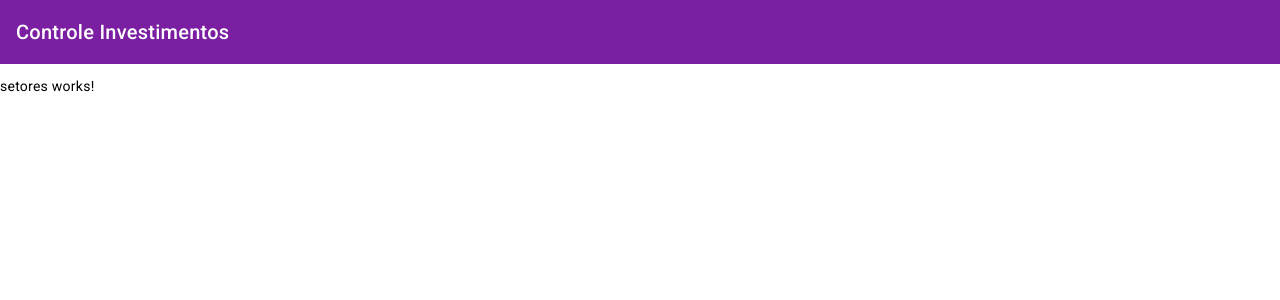
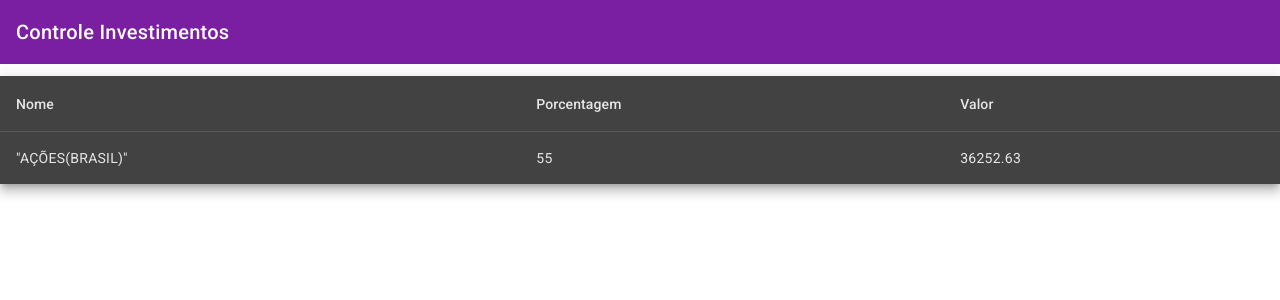
Before and after one commit to hugohasth/controleInvestimentos-front, an Angular app: page /setores in a window 1280 px wide. Shown: the top 300 px of the page. Built offline with nearby package versions, Linux system fonts and the light colour scheme.

Commit message:
Criado objetos para mostrar a primeira tabela usando o angular material

```diff
--- /dev/null
+++ b/src/app/setores/model/setor.ts
@@ -0,0 +1,6 @@
+export interface Setor {
+	_id: string;
+	nome: string;
+	porcentagem: number;
+	valor: number;
+}
--- a/src/app/setores/setores.module.ts
+++ b/src/app/setores/setores.module.ts
@@ -1,5 +1,6 @@
 import { NgModule } from '@angular/core';
 import { CommonModule } from '@angular/common';
+import { MatTableModule } from '@angular/material/table';
 
 import { SetoresRoutingModule } from './setores-routing.module';
 import { SetoresComponent } from './setores/setores.component';
@@ -11,7 +12,8 @@
   ],
   imports: [
     CommonModule,
-    SetoresRoutingModule
+    SetoresRoutingModule,
+    MatTableModule
   ]
 })
 export class SetoresModule { }
--- a/src/app/setores/setores/setores.component.html
+++ b/src/app/setores/setores/setores.component.html
@@ -1 +1,26 @@
-<p>setores works!</p>
+<table mat-table [dataSource]="setores" class="mat-elevation-z8">
+
+  <!--- Note that these columns can be defined in any order.
+        The actual rendered columns are set as a property on the row definition" -->
+
+  <!-- Nome Column -->
+  <ng-container matColumnDef="nome">
+    <th mat-header-cell *matHeaderCellDef> Nome </th>
+    <td mat-cell *matCellDef="let element"> {{element.nome}} </td>
+  </ng-container>
+
+  <!-- Porcentagem Column -->
+  <ng-container matColumnDef="porcentagem">
+    <th mat-header-cell *matHeaderCellDef> Porcentagem </th>
+    <td mat-cell *matCellDef="let element"> {{element.porcentagem}} </td>
+  </ng-container>
+
+  <!-- Symbol Column -->
+  <ng-container matColumnDef="valor">
+    <th mat-header-cell *matHeaderCellDef> Valor </th>
+    <td mat-cell *matCellDef="let element"> {{element.valor}} </td>
+  </ng-container>
+
+  <tr mat-header-row *matHeaderRowDef="displayedColumns"></tr>
+  <tr mat-row *matRowDef="let row; columns: displayedColumns;"></tr>
+</table>
--- a/src/app/setores/setores/setores.component.ts
+++ b/src/app/setores/setores/setores.component.ts
@@ -1,10 +1,20 @@
-import { Component } from '@angular/core';
+import { Component, OnInit } from '@angular/core';
+import { Setor } from '../model/setor';
 
 @Component({
   selector: 'app-setores',
   templateUrl: './setores.component.html',
   styleUrls: ['./setores.component.css']
 })
-export class SetoresComponent {
+export class SetoresComponent implements OnInit{
 
+	setores: Setor[] = [ {_id: '1', nome: '"AÇÕES(BRASIL)"', porcentagem: 55.00, valor: 36252.63}];
+
+	displayedColumns = ['nome','porcentagem','valor'];
+
+	constructor() { }
+
+    ngOnInit(): void {
+
+    }
 }
```
